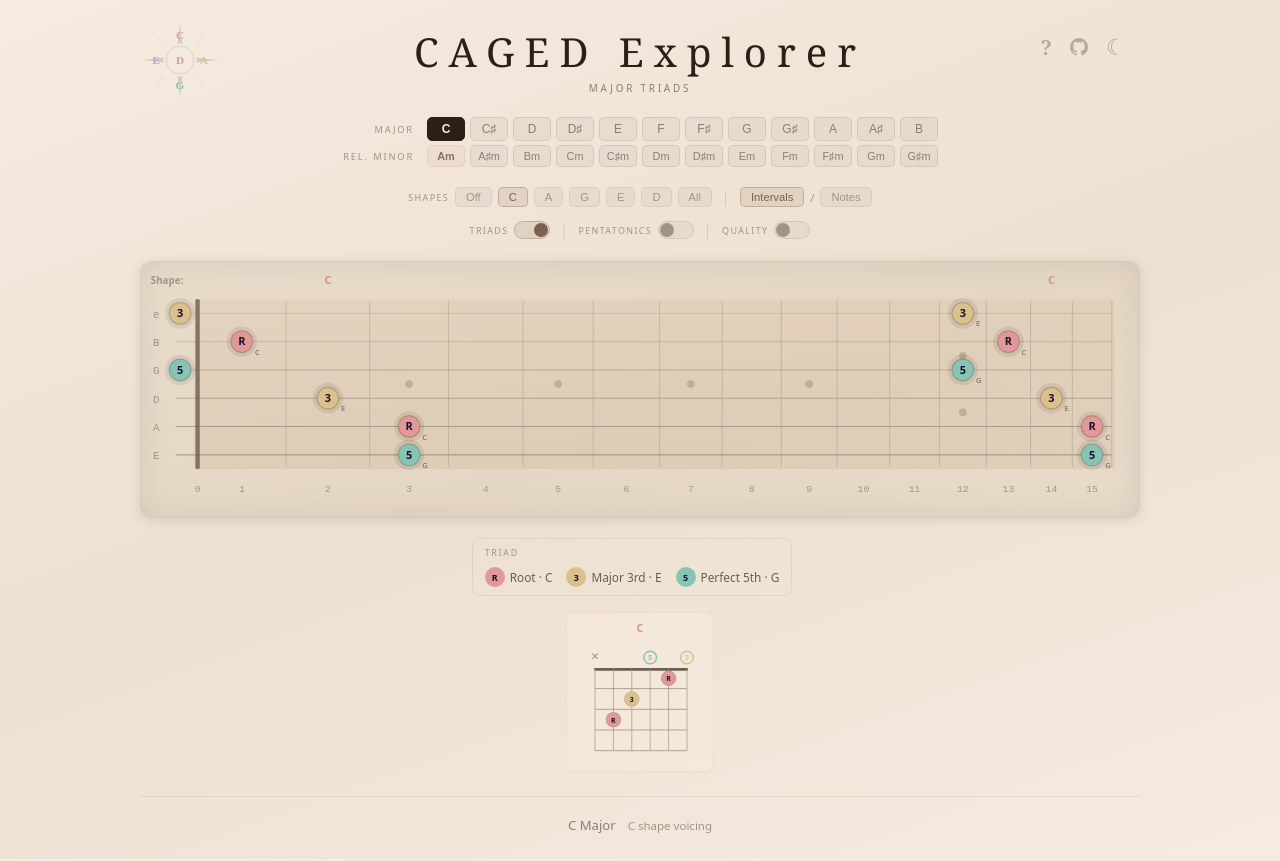
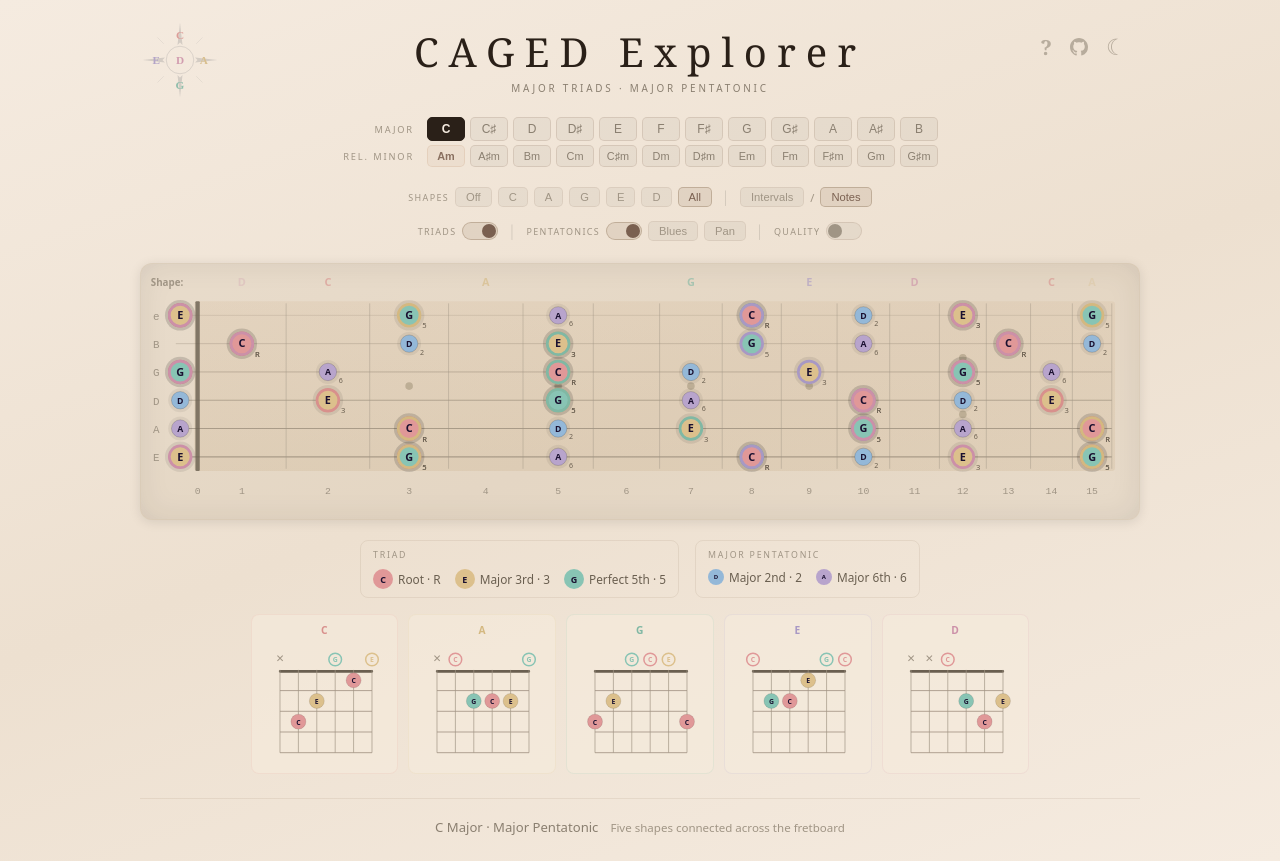
Before and after one commit to tartansandal/caged-explorer, a React (Vite) app: page / in a window 1280 px wide. Built offline with nearby package versions, Linux system fonts and the light colour scheme.

Commit message:
feat: change defaults to all shapes, pentatonic on, notes label mode

```diff
--- a/src/App.jsx
+++ b/src/App.jsx
@@ -500,13 +500,13 @@ function HelpPanel({ isOpen, onClose, theme }) {
 export default function CAGEDExplorer() {
   const [keyIndex, setKeyIndex] = useState(0);
   const [isMinorKey, setIsMinorKey] = useState(false);
-  const [activeShape, setActiveShape] = useState("C");
+  const [activeShape, setActiveShape] = useState("all");
   const [showTriads, setShowTriads] = useState(true);
-  const [scaleMode, setPentaScale] = useState("off");
+  const [scaleMode, setPentaScale] = useState("pentatonic");
   const [triadQuality, setTriadQuality] = useState("major");
   const [pentaQuality, setPentaQuality] = useState("major");
   const [advancedMode, setAdvancedMode] = useState(false);
-  const [labelMode, setLabelMode] = useState("intervals");
+  const [labelMode, setLabelMode] = useState("notes");
   const [showFryingPan, setShowFryingPan] = useState(false);
   const [showHelp, setShowHelp] = useState(false);
   const [showMenu, setShowMenu] = useState(false);
```
